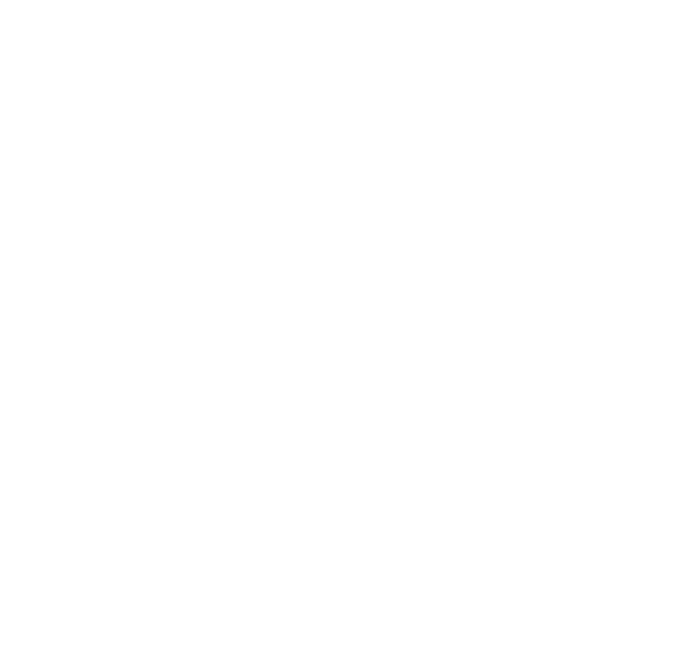
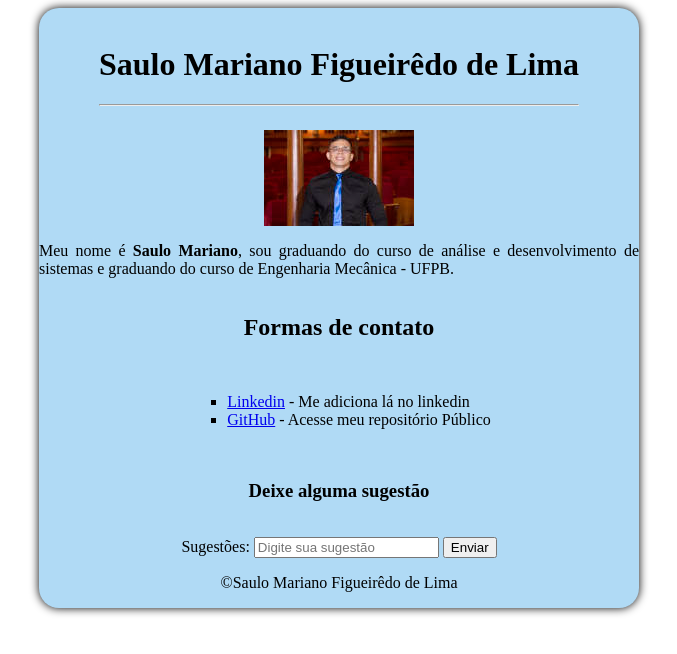
Before and after one commit to figueiredom/Workshop-Fabrica-de-Software, a plain HTML site: page task1/index.html in a window 1280 px wide. Shown: the whole page, without its empty margins (301-978 px from the left). Drawn offline with Linux system fonts and the light colour scheme.

Commit message:
Alteracao-dia-22

```diff
--- a/task1/index.html
+++ b/task1/index.html
@@ -1,12 +1,40 @@
 <!DOCTYPE html>
-<html lang="en">
+<html lang="PT-BR">
 <head>
     <meta charset="UTF-8">
     <meta http-equiv="X-UA-Compatible" content="IE=edge">
     <meta name="viewport" content="width=device-width, initial-scale=1.0">
-    <title>Document</title>
+    <title>Cartão Social</title>
+    <link rel="stylesheet" href="style.css">
 </head>
 <body>
-
+    <main>
+        <div class="container">
+            <div class="title" >
+                <h1>Saulo Mariano Figueirêdo de Lima</h1>
+            <hr>
+            </div>
+            <img src="site.jpg" alt="Exemplo de Foto">
+            <div class="desenvolvimento">Meu nome é <strong>Saulo Mariano</strong>, sou graduando do curso de análise e desenvolvimento de sistemas e graduando do curso de Engenharia Mecânica - UFPB.</div>
+            <div>
+                <h2>Formas de contato</h2>
+            </div>
+            <div>
+                <ul>
+                    <li type="square"><a href="https://www.linkedin.com/in/saulomlima/" target="_blank" rel="external">Linkedin</a> - Me adiciona lá no linkedin </li>
+                    <li type="square"><a href="https://github.com/figueiredom" target="_blank" rel="external">GitHub</a> - Acesse meu repositório Público</li>
+                </ul>
+            </div>
+                <h3>Deixe alguma sugestão</h3>
+                <form  method="get">
+                    <label> Sugestões:</label>
+                    <input type="text" name="sugestões" placeholder="Digite sua sugestão">
+                    <button>Enviar</button>
+                </form>
+                <footer>
+                    &copy;Saulo Mariano Figueirêdo de Lima
+                </footer>
+        </div>
+    </main>
 </body>
 </html>
--- /dev/null
+++ b/task1/style.css
@@ -0,0 +1,22 @@
+@charset "UTF-8";
+main{
+    display: flex;
+    width: 100px
+    height: 100px;
+    justify-content: center;
+    align-items: center;
+}
+.container{
+    display: flex;
+    flex-direction: column;
+    background: rgb(176, 218, 245);
+    width: 600px;
+    height: 600px;
+    align-items: center;
+    justify-content: space-evenly;
+    border-radius: 20px;
+    box-shadow: 0 0 10px black;
+  }
+  .desenvolvimento{
+      text-align: justify;
+  }
```
Also changed, not shown: task1/icone-github.png (added), task1/icone-linkedin.png (added), task1/site.jpg (added).
